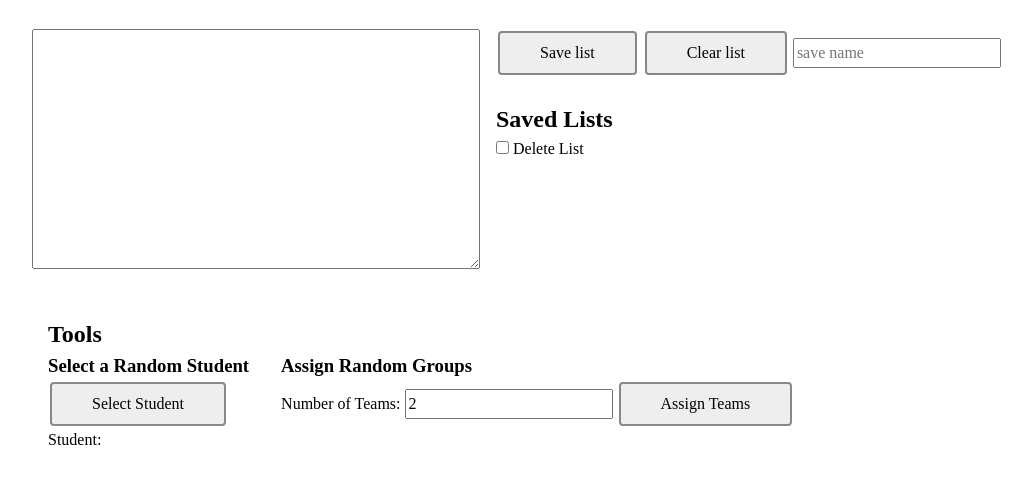
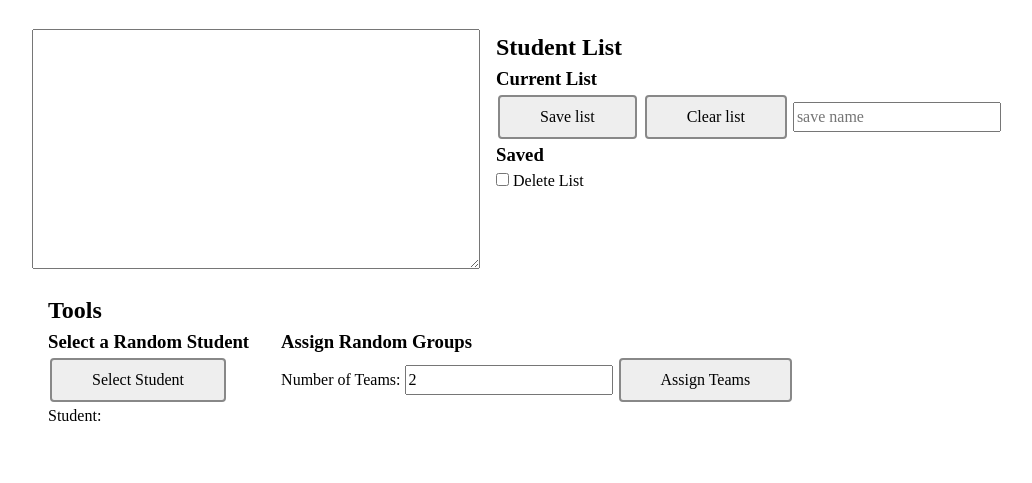
Before and after one commit to enigmaworks/teacher-tools, a plain HTML site: page index.html in a window 1280 px wide. Shown: the part 99-582 px from the top of the page, without its empty margins (64-1096 px from the left). Drawn offline with Linux system fonts and the light colour scheme.

Commit message:
Minor layout tweaks, conditional top margin to h2

```diff
--- a/index.html
+++ b/index.html
@@ -22,11 +22,15 @@
 				></textarea>
 			</section>
 			<section class="buttons">
-				<input type="button" value="Save list" id="saveListInput" />
-				<input type="button" value="Clear list" id="clearListInput" />
-				<input type="text" id="saveListNameInput" placeholder="save name" />
+				<h2>Student List</h2>
+				<div>
+					<h3>Current List</h3>
+					<input type="button" value="Save list" id="saveListInput" />
+					<input type="button" value="Clear list" id="clearListInput" />
+					<input type="text" id="saveListNameInput" placeholder="save name" />
+				</div>
 				<div class="savedContainer">
-					<h2>Saved Lists</h2>
+					<h3>Saved</h3>
 					<input type="checkbox" id="toggleDeleteCheck" />
 					<label for="toggleDeleteCheck">Delete List</label>
 					<div id="savedListsDiv"></div>
--- a/style.css
+++ b/style.css
@@ -25,7 +25,7 @@ textarea {
 	max-height: 70vh;
 	height: 15rem;
 }
-h2{
+* ~ h2{
 	margin-top: 1em;
 }
 #tools{
```
